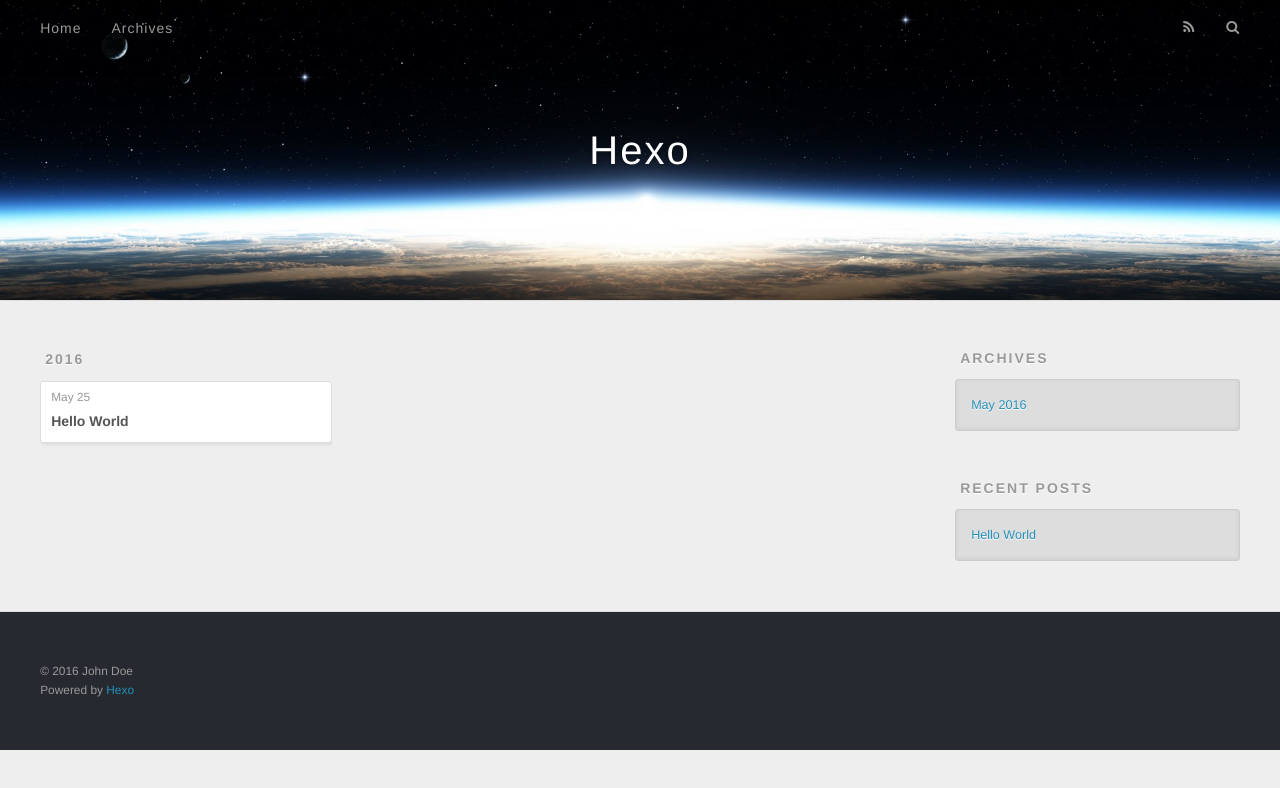
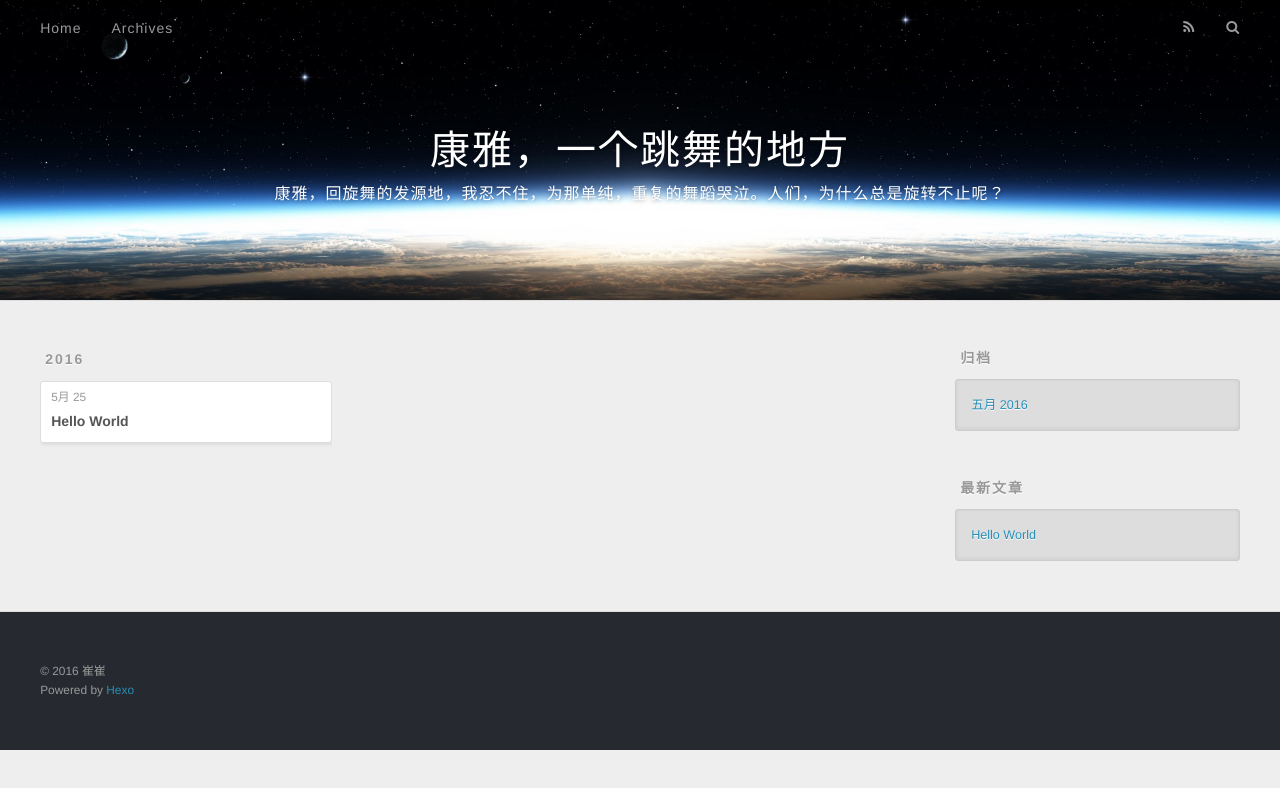
Before and after one commit to konyac/konyac.github.io, a plain HTML site: page archives/index.html in a window 1280 px wide. Drawn offline with nearby package versions, Linux system fonts and the light colour scheme.

Commit message:
Site updated: 2016-05-27 10:37:19

```diff
--- a/archives/index.html
+++ b/archives/index.html
@@ -3,19 +3,19 @@
 <head>
   <meta charset="utf-8">
 
-  <title>Archives | Hexo</title>
+  <title>归档 | 康雅，一个跳舞的地方</title>
   <meta name="viewport" content="width=device-width, initial-scale=1, maximum-scale=1">
-  <meta name="description">
+  <meta name="description" content="新的开始">
 <meta property="og:type" content="website">
-<meta property="og:title" content="Hexo">
+<meta property="og:title" content="康雅，一个跳舞的地方">
 <meta property="og:url" content="http://yoursite.com/archives/index.html">
-<meta property="og:site_name" content="Hexo">
-<meta property="og:description">
+<meta property="og:site_name" content="康雅，一个跳舞的地方">
+<meta property="og:description" content="新的开始">
 <meta name="twitter:card" content="summary">
-<meta name="twitter:title" content="Hexo">
-<meta name="twitter:description">
+<meta name="twitter:title" content="康雅，一个跳舞的地方">
+<meta name="twitter:description" content="新的开始">
 
-    <link rel="alternate" href="/atom.xml" title="Hexo" type="application/atom+xml">
+    <link rel="alternate" href="/atom.xml" title="康雅，一个跳舞的地方" type="application/atom+xml">
 
 
     <link rel="icon" href="/favicon.png">
@@ -36,8 +36,12 @@
   <div id="header-outer" class="outer">
     <div id="header-title" class="inner">
       <h1 id="logo-wrap">
-        <a href="/" id="logo">Hexo</a>
+        <a href="/" id="logo">康雅，一个跳舞的地方</a>
       </h1>
+
+        <h2 id="subtitle-wrap">
+          <a href="/" id="subtitle">康雅，回旋舞的发源地，我忍不住，为那单纯，重复的舞蹈哭泣。人们，为什么总是旋转不止呢？</a>
+        </h2>
 
     </div>
     <div id="header-inner" class="inner">
@@ -53,7 +57,7 @@
 
           <a id="nav-rss-link" class="nav-icon" href="/atom.xml" title="RSS Feed"></a>
 
-        <a id="nav-search-btn" class="nav-icon" title="Search"></a>
+        <a id="nav-search-btn" class="nav-icon" title="搜索"></a>
       </nav>
       <div id="search-form-wrap">
         <form action="//google.com/search" method="get" accept-charset="UTF-8" class="search-form"><input type="search" name="q" results="0" class="search-form-input" placeholder="Search"><button type="submit" class="search-form-submit">&#xF002;</button><input type="hidden" name="sitesearch" value="http://yoursite.com"></form>
@@ -79,7 +83,7 @@
   <div class="archive-article-inner">
     <header class="archive-article-header">
       <a href="/2016/05/25/hello-world/" class="archive-article-date">
-  <time datetime="2016-05-25T11:45:26.149Z" itemprop="datePublished">May 25</time>
+  <time datetime="2016-05-25T11:45:26.149Z" itemprop="datePublished">5月 25</time>
 </a>
 
 
@@ -110,9 +114,9 @@
 
 
   <div class="widget-wrap">
-    <h3 class="widget-title">Archives</h3>
+    <h3 class="widget-title">归档</h3>
     <div class="widget">
-      <ul class="archive-list"><li class="archive-list-item"><a class="archive-list-link" href="/archives/2016/05/">May 2016</a></li></ul>
+      <ul class="archive-list"><li class="archive-list-item"><a class="archive-list-link" href="/archives/2016/05/">五月 2016</a></li></ul>
     </div>
   </div>
 
@@ -120,7 +124,7 @@
 
 
   <div class="widget-wrap">
-    <h3 class="widget-title">Recent Posts</h3>
+    <h3 class="widget-title">最新文章</h3>
     <div class="widget">
       <ul>
 
@@ -140,7 +144,7 @@
 
   <div class="outer">
     <div id="footer-info" class="inner">
-      &copy; 2016 John Doe<br>
+      &copy; 2016 崔崔<br>
       Powered by <a href="http://hexo.io/" target="_blank">Hexo</a>
     </div>
   </div>
```
Also changed, not shown: 2016/05/25/hello-world/index.html (+14 -10 lines), archives/2016/05/index.html (+19 -15 lines), archives/2016/index.html (+19 -15 lines), index.html (+19 -15 lines).
